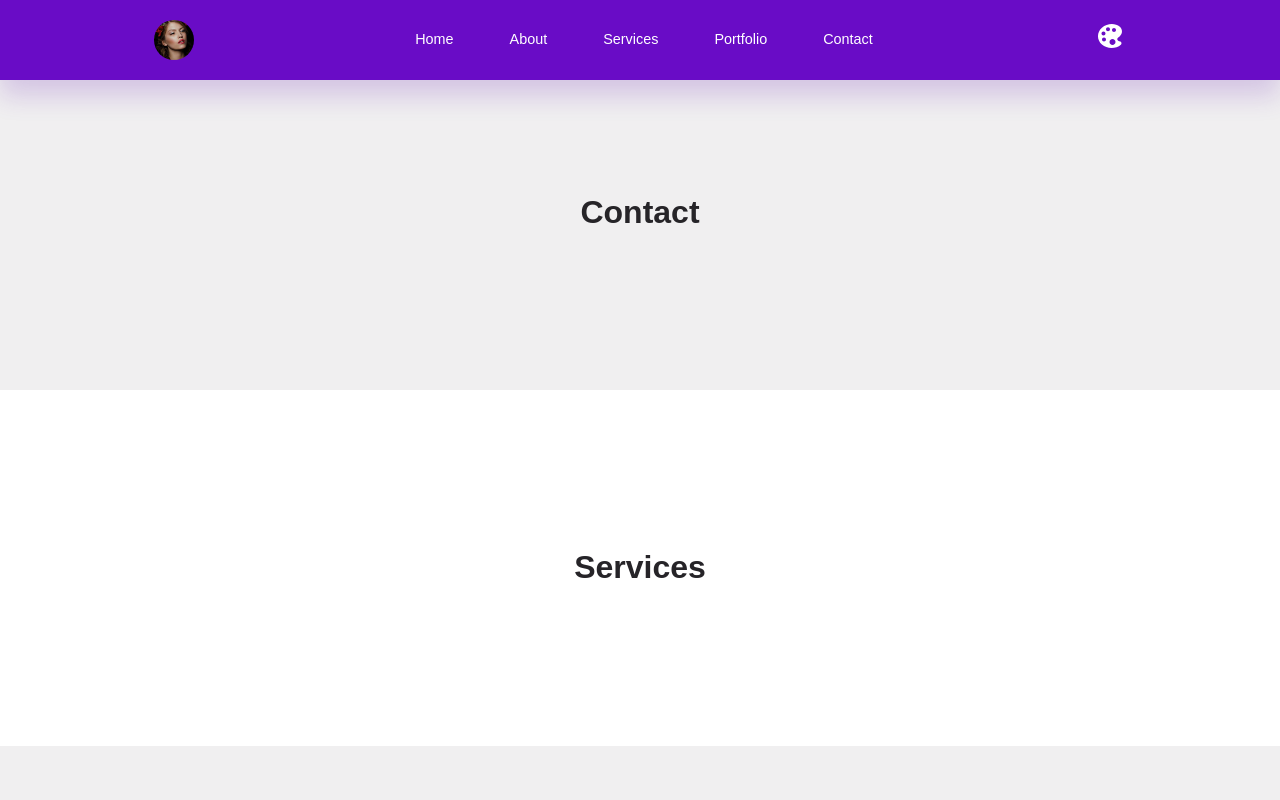
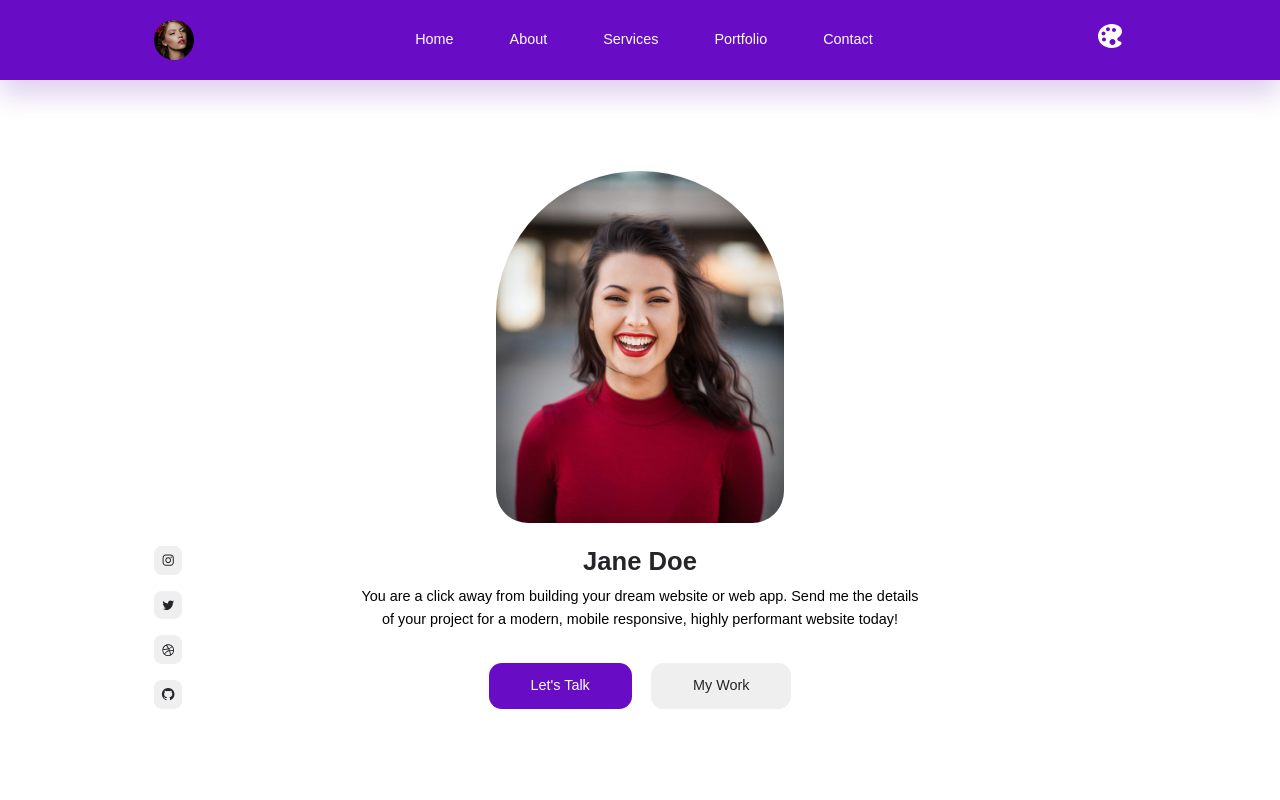
Before and after one commit to ahallam75/portfolio-site, a React (Create React App) app: page / in a window 1280 px wide. Shown: the top 800 px of the page. Built offline with nearby package versions, Linux system fonts and the light colour scheme; the HTML template or start-up script is replaced by a standard one.

Commit message:
Header section setup

```diff
--- a/src/sections/header/Header.jsx
+++ b/src/sections/header/Header.jsx
@@ -1,8 +1,29 @@
-import './header.css';
+import HeaderImage from '../../assets/header.jpg'
+import data from './data'
+import './header.css'
 
 const Header = () => {
   return (
-    <header id="header"><h2>Header</h2></header>
+    <header id="header">
+      <div className="container header__container">
+        <div className="header__profile">
+          <img src={HeaderImage} alt="Header Portait" />
+        </div>
+        <h3>Jane Doe</h3>
+        <p>
+        You are a click away from building your dream website or web app. Send me the details of your project for a modern, mobile responsive, highly performant website today!
+        </p>
+        <div className="header__cta">
+          <a href="#contact" className='btn primary'>Let's Talk</a>
+          <a href="#portfolio" className='btn light'>My Work</a>
+        </div>
+        <div className="header__socials">
+          {
+            data.map(item => <a key={item.id} href={item.link} target="_blank" rel="noopener noreferrer">{item.icon}</a>)
+          }
+        </div>
+      </div>
+    </header>
   )
 }
 
--- /dev/null
+++ b/src/sections/header/data.js
@@ -0,0 +1,13 @@
+import {AiOutlineInstagram} from 'react-icons/ai'
+import {AiOutlineTwitter} from 'react-icons/ai'
+import {AiOutlineDribbble} from 'react-icons/ai'
+import {AiFillGithub} from 'react-icons/ai'
+
+const data = [
+    {id: 1, link: 'https://instagram.com', icon: <AiOutlineInstagram/>},
+    {id: 2, link: 'https://twitter.com', icon: <AiOutlineTwitter/>},
+    {id: 3, link: 'https://dribbble.com', icon: <AiOutlineDribbble/>},
+    {id: 4, link: 'https://github.com', icon: <AiFillGithub/>}
+]
+
+export default data
--- a/src/sections/header/header.css
+++ b/src/sections/header/header.css
@@ -0,0 +1,92 @@
+header {
+  margin-top: 5rem;
+  height: calc(100vh - 5rem);
+  display: grid;
+  place-items: center;
+  background: var(--color-white);
+  transition: var(--transition);
+}
+
+.header__container {
+  display: flex;
+  flex-direction: column;
+  align-items: center;
+  position: relative;
+}
+
+.header__profile {
+  width: 18rem;
+  height: 22rem;
+  border-radius: 9rem 9rem 2rem 2rem;
+  overflow: hidden;
+  margin-bottom: 1.5rem;
+}
+
+.header__container p {
+  width: 35rem;
+  text-align: center;
+  margin: 0.6rem 0 2rem;
+}
+
+.header__cta {
+  display: flex;
+  align-items: center;
+  gap: 1.2rem;
+}
+
+.header__socials {
+  position: absolute;
+  left: 0;
+  bottom: 0;
+  display: flex;
+  flex-direction: column;
+  gap: 1rem;
+}
+
+.header__socials a {
+  width: 1.8rem;
+  aspect-ratio: 1/1;
+  background: var(--color-light);
+  color: var(--color-black);
+  display: grid;
+  place-items: center;
+  border-radius: var(--border-radius-3);
+}
+
+.header__socials a:hover {
+  background: var(--color-primary);
+  color: var(--color-white);
+  transform: translateX(-0.5rem);
+}
+
+
+/* MEDIA QUERIES (tablets) */
+@media screen and (max-width: 1024px) {
+  header {
+      margin-top: 0;
+      height: 100vh;
+  }
+}
+
+
+/* MEDIA QUERIES (tablets) */
+@media screen and (max-width: 600px) {
+  .header__profile {
+      width: 14rem;
+      height: 17rem;
+      max-width: 60%;
+      max-height: 35vh;
+  }
+
+  .header__container p {
+      width: 100%;
+  }
+
+  .header__cta {
+      gap: 1rem;
+  }
+
+  .header__socials {
+      display: none;
+  }
+}
```
